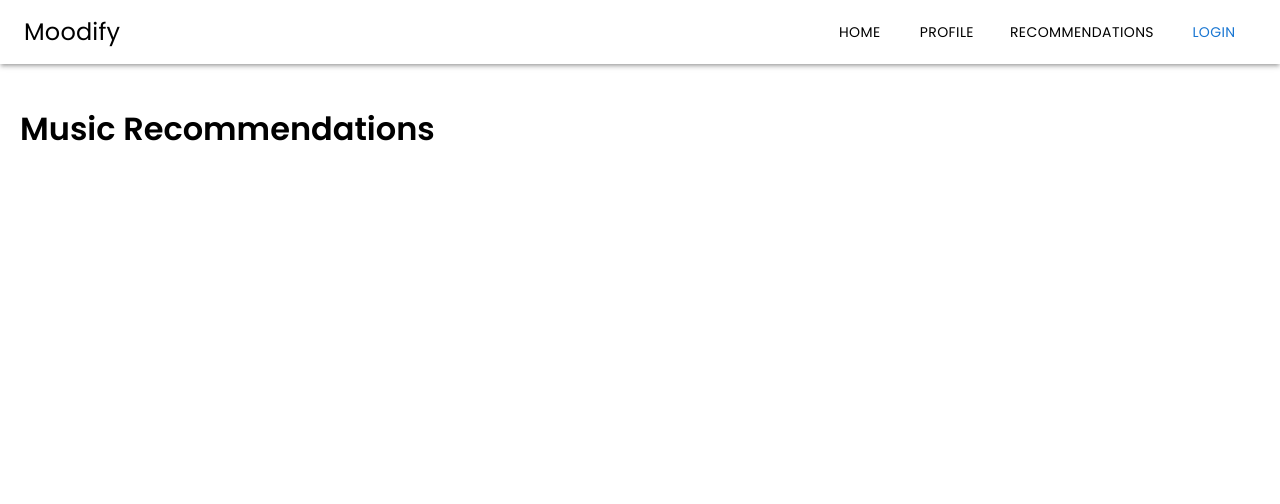
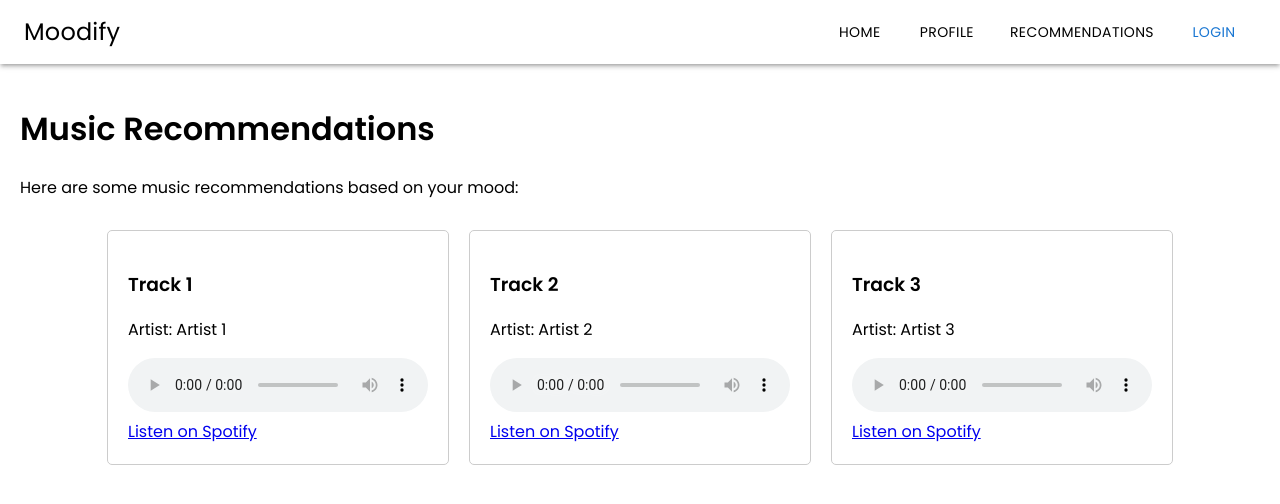
Before and after one commit to hoangsonww/Moodify-Emotion-Music-App, a React (Create React App) app in the folder frontend/: page /recommendations in a window 1280 px wide. Shown: the top 504 px of the page. Built offline with nearby package versions, Linux system fonts and the light colour scheme.

Commit message:
Finished React Frontend

```diff
--- a/frontend/src/App.js
+++ b/frontend/src/App.js
@@ -1,4 +1,3 @@
-// src/App.js
 import React from 'react';
 import { BrowserRouter as Router, Route, Routes } from 'react-router-dom';
 import Navbar from './components/Navbar';
--- a/frontend/src/index.js
+++ b/frontend/src/index.js
@@ -1,6 +1,8 @@
-// src/index.js
 import React from 'react';
 import ReactDOM from 'react-dom';
 import App from './App';
+import reportWebVitals from './reportWebVitals';
 
 ReactDOM.render(<App />, document.getElementById('root'));
+
+reportWebVitals();
--- a/frontend/src/pages/RecommendationsPage.js
+++ b/frontend/src/pages/RecommendationsPage.js
@@ -1,12 +1,46 @@
-// src/pages/RecommendationsPage.js
 import React from 'react';
 
 const RecommendationsPage = () => {
   return (
       <div style={{ padding: '20px', fontFamily: 'Poppins' }}>
         <h1>Music Recommendations</h1>
-        {/* Implement list of recommendations here */}
+
+        <p>
+          Here are some music recommendations based on your mood:
+        </p>
+
+        <div style={{ display: 'flex', justifyContent: 'center', marginTop: '20px' }}>
+          <div style={{ width: '300px', padding: '20px', border: '1px solid #ccc', borderRadius: '5px', margin: '10px' }}>
+            <h3>Track 1</h3>
+            <p>Artist: Artist 1</p>
+            <audio controls style={{ width: '100%' }}>
+              <source src="track1.mp3" type="audio/mpeg" />
+              Your browser does not support the audio element.
+            </audio>
+            <a href="https://open.spotify.com" target="_blank" rel="noreferrer">Listen on Spotify</a>
+          </div>
+
+          <div style={{ width: '300px', padding: '20px', border: '1px solid #ccc', borderRadius: '5px', margin: '10px' }}>
+            <h3>Track 2</h3>
+            <p>Artist: Artist 2</p>
+            <audio controls style={{ width: '100%' }}>
+              <source src="track2.mp3" type="audio/mpeg" />
+              Your browser does not support the audio element.
+            </audio>
+            <a href="https://open.spotify.com" target="_blank" rel="noreferrer">Listen on Spotify</a>
+          </div>
+
+          <div style={{ width: '300px', padding: '20px', border: '1px solid #ccc', borderRadius: '5px', margin: '10px' }}>
+            <h3>Track 3</h3>
+            <p>Artist: Artist 3</p>
+            <audio controls style={{ width: '100%' }}>
+              <source src="track3.mp3" type="audio/mpeg" />
+              Your browser does not support the audio element.
+            </audio>
+            <a href="https://open.spotify.com" target="_blank" rel="noreferrer">Listen on Spotify</a>
+          </div>
       </div>
+    </div>
   );
 };
 
--- a/frontend/src/services/auth.js
+++ b/frontend/src/services/auth.js
@@ -1,4 +1,3 @@
-// src/services/auth.js
 import axios from 'axios';
 
 const API_URL = 'http://127.0.0.1:8000';
@@ -10,5 +9,3 @@ export const register = async (username, password, email) => {
     console.error('Registration error:', error);
   }
 };
-
-// Other endpoints follow the same pattern
--- a/frontend/src/theme.js
+++ b/frontend/src/theme.js
@@ -3,10 +3,10 @@ import { createTheme } from '@mui/material/styles';
 const theme = createTheme({
     palette: {
         primary: {
-            main: '#1976d2', // Blue primary color
+            main: '#ff4d4d', // Orange-ish primary color
         },
         secondary: {
-            main: '#d32f2f', // Reddish secondary color
+            main: '#ffffff', // White secondary color
         },
     },
     typography: {
```
Also changed, not shown: frontend/src/services/emotion.js (+29 -0 lines), frontend/src/logo.svg (deleted).
